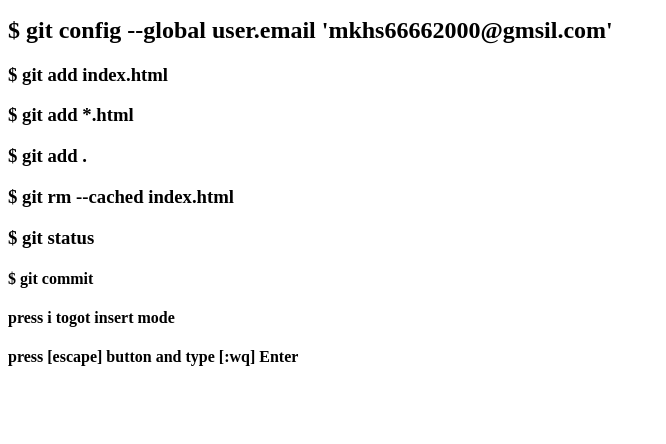
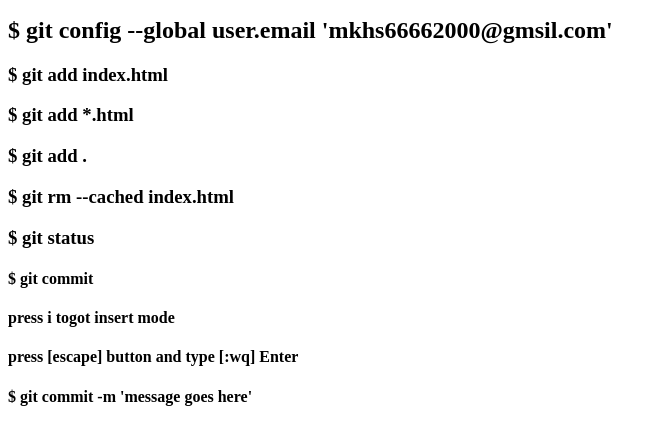
Before and after one commit to mamadoo123/myTestSample, a plain HTML site: page index.html in a window 1280 px wide. Shown: the part 110-554 px from the top of the page, without its empty margins (0-666 px from the left). Drawn offline with Linux system fonts and the light colour scheme.

Commit message:
another change message goes here

```diff
--- a/index.html
+++ b/index.html
@@ -18,6 +18,6 @@
     <h4>$ git commit</h4>
     <h4>press i togot insert mode</h4>
     <h4>press [escape] button and type [:wq] Enter</h4>
-
+    <h4>$ git commit -m 'message goes here'</h4>
 </body>
 </html>
```
